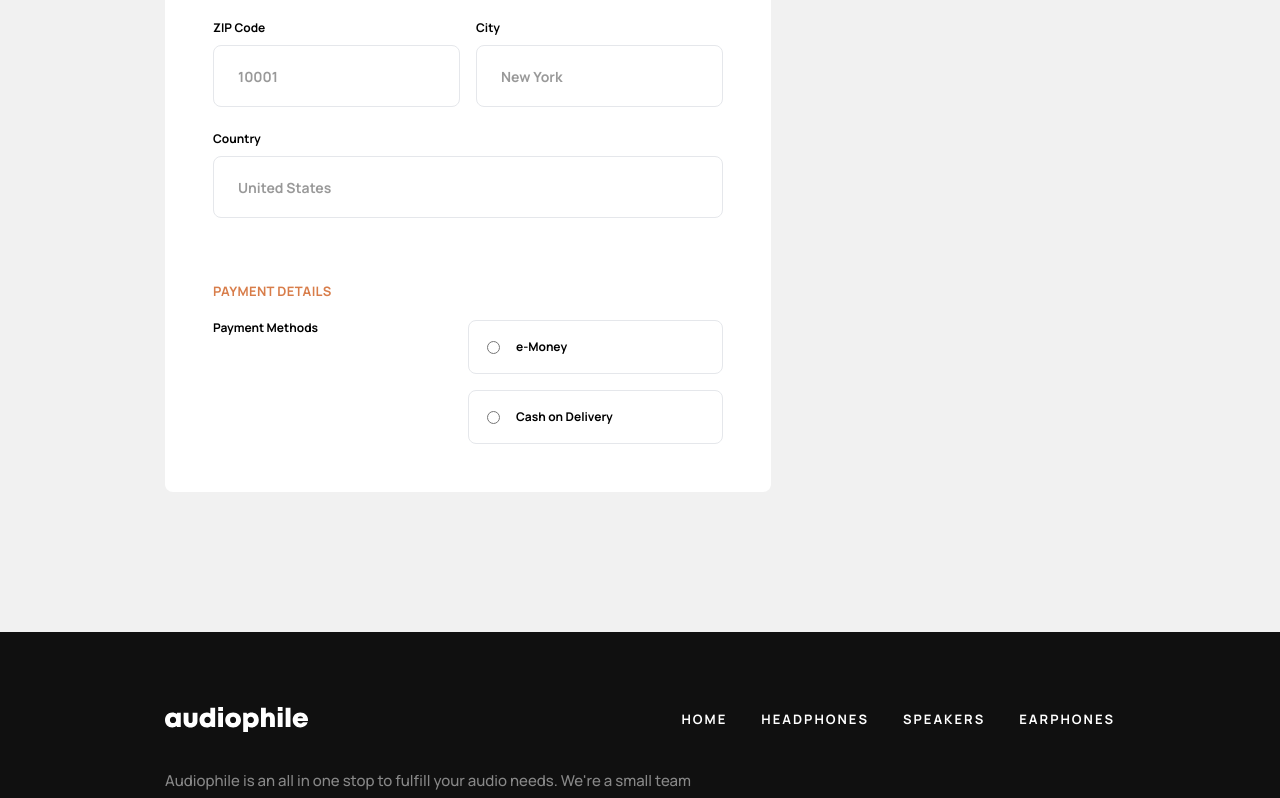
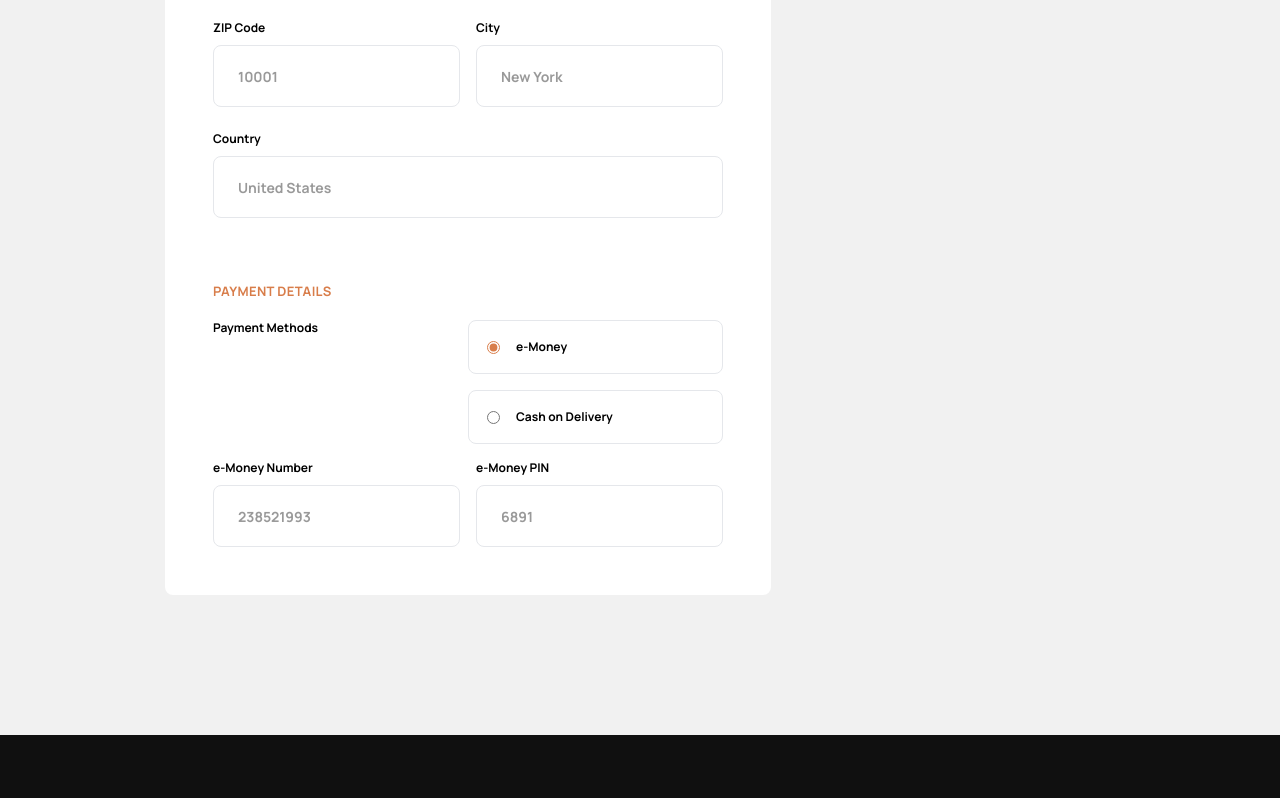
Before and after one commit to BBualdo/Audiophile, a React (Vite) app: page /checkout in a window 1280 px wide. Shown: the part 784-1582 px from the top of the page. Built offline with nearby package versions, Linux system fonts and the light colour scheme.

Commit message:
Form Completed

```diff
--- a/src/pages/Checkout.jsx
+++ b/src/pages/Checkout.jsx
@@ -1,7 +1,16 @@
 import React from 'react';
 import { Link } from 'react-router-dom';
 
+import CoDLogo from '/assets/checkout/icon-cash-on-delivery.svg';
+
 const Checkout = (props) => {
+	const [selectedPaymentMethod, setSelectedPaymentMethod] =
+		React.useState('e-Money');
+
+	const handlePaymentMethodChange = (event) => {
+		setSelectedPaymentMethod(event.target.value);
+	};
+
 	// State variables for form input values and error messages
 	const [formData, setFormData] = React.useState({
 		name: '',
@@ -11,6 +20,8 @@ const Checkout = (props) => {
 		zipCode: '',
 		city: '',
 		country: '',
+		eMoneyNumber: '',
+		eMoneyPin: '',
 	});
 
 	const [formErrors, setFormErrors] = React.useState({
@@ -77,6 +88,16 @@ const Checkout = (props) => {
 			const phoneNumberIsValid = validatePhoneNumber(formData.phoneNumber);
 			if (!phoneNumberIsValid) {
 				newFormErrors.phoneNumber = 'Invalid phone number format';
+			}
+		}
+
+		// Check for empty e-Money inputs if e-Money is selected
+		if (selectedPaymentMethod === 'e-Money') {
+			if (formData.eMoneyNumber.trim() === '') {
+				newFormErrors.eMoneyNumber = 'Number is required';
+			}
+			if (formData.eMoneyPin.trim() === '') {
+				newFormErrors.eMoneyPin = 'PIN is required';
 			}
 		}
 
@@ -327,9 +348,6 @@ const Checkout = (props) => {
 								<p className='text-cream text-[13px] font-bold uppercase leading-[25px] tracking-wide'>
 									Payment Details
 								</p>
-								<p className='text-red-600 text-xs font-medium'>
-									{formErrors.paymentMethod}
-								</p>
 							</div>
 
 							<div className='flex xs:flex-col xs:gap-[17px] md:gap-0 md:flex-row mt-4 justify-between'>
@@ -342,6 +360,9 @@ const Checkout = (props) => {
 											type='radio'
 											className='cursor-pointer checked:accent-cream checked:border-cream'
 											name='payment'
+											value='e-Money'
+											checked={selectedPaymentMethod === 'e-Money'}
+											onChange={handlePaymentMethodChange}
 										/>
 										<label className='text-black text-xs font-bold'>
 											e-Money
@@ -352,6 +373,9 @@ const Checkout = (props) => {
 											type='radio'
 											className='cursor-pointer checked:accent-cream checked:border-cream'
 											name='payment'
+											value='Cash on Delivery'
+											checked={selectedPaymentMethod === 'Cash on Delivery'}
+											onChange={handlePaymentMethodChange}
 										/>
 										<label className='text-black text-xs font-bold'>
 											Cash on Delivery
@@ -360,6 +384,68 @@ const Checkout = (props) => {
 								</div>
 							</div>
 						</div>
+
+						{selectedPaymentMethod === 'e-Money' && (
+							<div className='flex xs:flex-col md:flex-row items-center gap-4 mt-4'>
+								{/* Render additional inputs for e-Money */}
+								<div className='flex flex-col w-full'>
+									<div className='flex items-center justify-between'>
+										<label
+											className={`text-xs font-bold ${
+												formErrors.eMoneyNumber ? 'text-red-600' : 'text-black'
+											}`}
+										>
+											e-Money Number
+										</label>
+										<p className='text-red-600 text-xs font-medium'>
+											{formErrors.eMoneyNumber}
+										</p>
+									</div>
+									<input
+										type='text'
+										placeholder='238521993'
+										className={`placeholder:text-[14px] placeholder:text-black/40 placeholder:font-bold placeholder:leading-[-0.25px] text-black font-bold py-[18px] px-[24px] bg-white rounded-lg border border-stone-300 focus:outline-cream caret-cream mt-[9px] ${
+											formErrors.eMoneyNumber ? 'border-red-600' : ''
+										}`}
+										maxLength={9}
+									/>
+								</div>
+								<div className='flex flex-col w-full'>
+									<div className='flex items-center justify-between'>
+										<label
+											className={`text-xs font-bold ${
+												formErrors.eMoneyPin ? 'text-red-600' : 'text-black'
+											}`}
+										>
+											e-Money PIN
+										</label>
+										<p className='text-red-600 text-xs font-medium'>
+											{formErrors.eMoneyPin}
+										</p>
+									</div>
+									<input
+										type='text'
+										placeholder='6891'
+										className={`placeholder:text-[14px] placeholder:text-black/40 placeholder:font-bold placeholder:leading-[-0.25px] text-black font-bold py-[18px] px-[24px] bg-white rounded-lg border border-stone-300 focus:outline-cream caret-cream mt-[9px] ${
+											formErrors.eMoneyPin ? 'border-red-600' : ''
+										}`}
+										maxLength={4}
+									/>
+								</div>
+							</div>
+						)}
+
+						{selectedPaymentMethod === 'Cash on Delivery' && (
+							<div className='mt-[30px] flex items-center gap-8'>
+								<img src={CoDLogo} />
+								<p className='text-black/50 text-[15px] font-medium leading-[25px]'>
+									The ‘Cash on Delivery’ option enables you to pay in cash when
+									our delivery courier arrives at your residence. Just make sure
+									your address is correct so that your order will not be
+									cancelled.
+								</p>
+							</div>
+						)}
 					</form>
 				</section>
 				<section className='rounded-[8px] p-8 bg-white xs:w-full xl:w-auto'>
```
